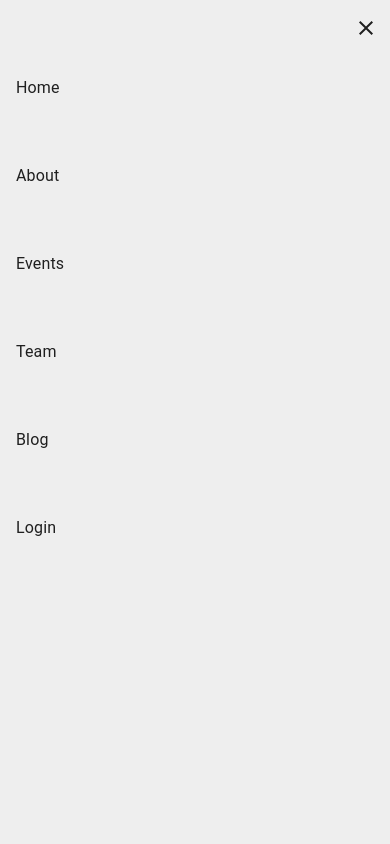
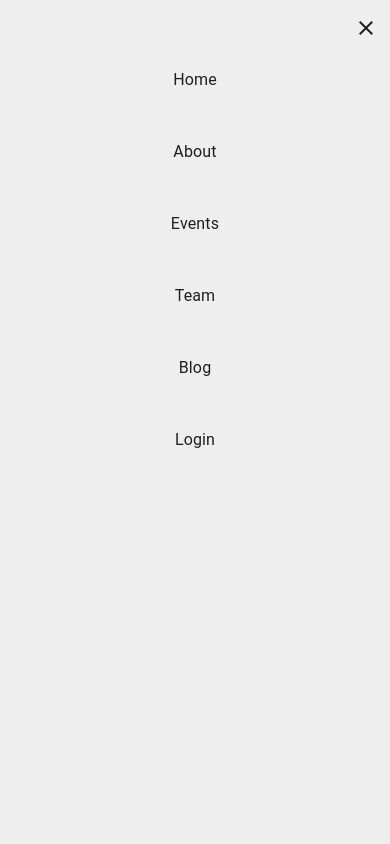
Before and after one commit to agastus047/iei-cse-tkmce, a Next.js app: page / in a window 390 px wide. Both pictures are taken after a click on the button "menu". Shown: the top 844 px of the page. Built offline with nearby package versions, Linux system fonts and the light colour scheme; grey boxes are pictures that could not be loaded.

Commit message:
sidebar links centered

```diff
--- a/src/components/Navbar.jsx
+++ b/src/components/Navbar.jsx
@@ -67,37 +67,25 @@ function Navbar() {
               <CloseIcon />
             </IconButton>
           </div>
-          <List className="flex flex-col justify-between items-center gap-10 ml-24 px-10">
-            <ListItem button>
+          <List className="flex flex-col justify-between items-center gap-10 mx-auto">
               <Link href="/">
                 <ListItemText primary="Home" className='hover:text-[#00ADB5]'/>
               </Link>
-            </ListItem>
-            <ListItem button>
               <Link href="/About">
                 <ListItemText primary="About" className='hover:text-[#00ADB5]'/>
               </Link>
-            </ListItem>
-            <ListItem button>
               <Link href="/events">
                 <ListItemText primary="Events" className='hover:text-[#00ADB5]'/>
               </Link>
-            </ListItem>
-            <ListItem button>
               <Link href="/team">
                 <ListItemText primary="Team" className='hover:text-[#00ADB5]'/>
               </Link>
-            </ListItem>
-            <ListItem button>
               <Link href="/blog">
                 <ListItemText primary="Blog" className='hover:text-[#00ADB5]'/>
               </Link>
-            </ListItem>
-            <ListItem button>
               <Link href="/login">
                 <ListItemText primary="Login" className='hover:text-[#00ADB5]' />
               </Link>
-            </ListItem>
           </List>
         </div>
       </Drawer>
```
